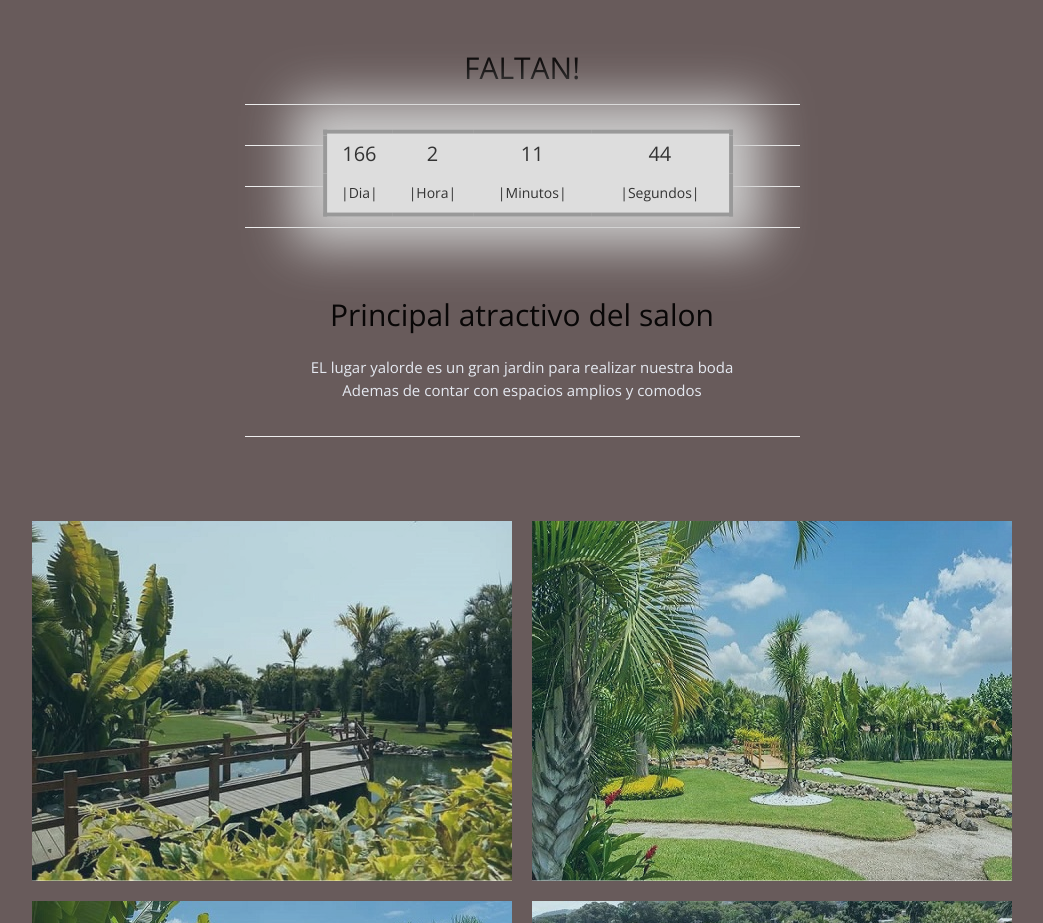
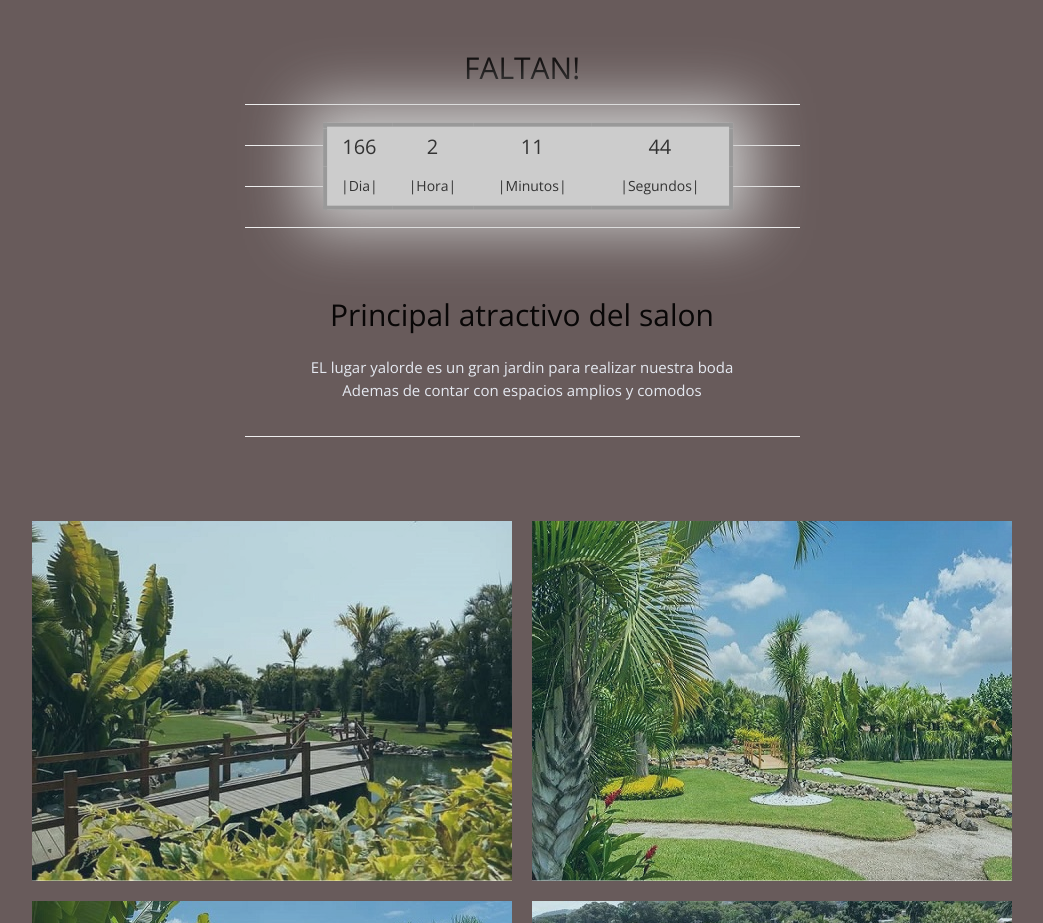
Before and after one commit to luisxD12/Boda, a plain HTML site: page index.html in a window 1280 px wide. Shown: the part 1160-2083 px from the top of the page, without its empty margins (118-1161 px from the left). Drawn offline with nearby package versions, Linux system fonts and the light colour scheme.

Commit message:
Update index.html

```diff
--- a/index.html
+++ b/index.html
@@ -21,12 +21,12 @@
         position: absolute;
         top: 30%;
         left: 30%;
-        transform: translateX(-20%) translateY(40%);
+        transform: translateX(-20%) translateY(32%);
         text-align: center;
-        background: #ddd;
+        background: #ccc;
         border: 4px solid #999;
         padding: 10px;
-        box-shadow: 0 0 50px 30px #ccc;
+        box-shadow: 0 0 60px 20px #ccc;
     }
     .info{
         font-size: 20px;
```
